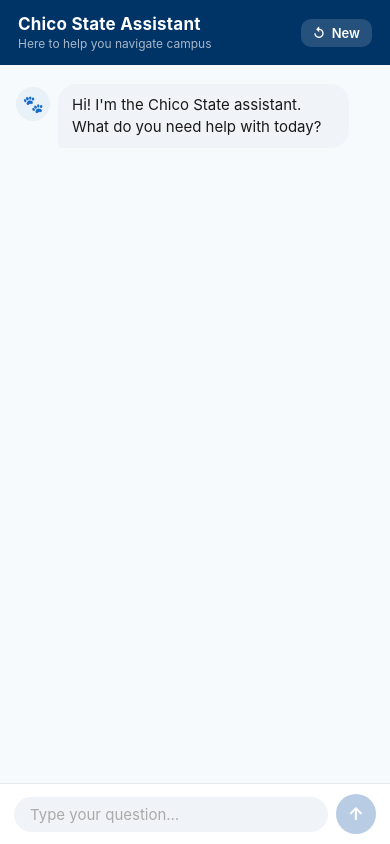
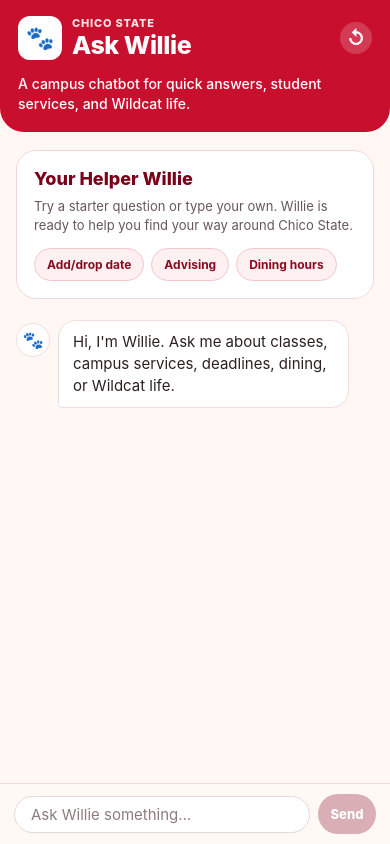
Before and after one commit to RogueL90/CSU-Chico-Tool, a React Native app in the folder csuc/: screen / in a window 390 px wide. Built offline with nearby package versions, Linux system fonts and the light colour scheme.

Commit message:
changes the style to me more chico state themed and add feature like restart chat and some quick question

```diff
--- a/csuc/App.js
+++ b/csuc/App.js
@@ -4,7 +4,7 @@ import ChatScreen from './src/chatbot/ChatScreen';
 export default function App() {
   return (
     <>
-      <StatusBar style="light" />
+      <StatusBar style="light" backgroundColor="#C8102E" />
       <ChatScreen />
     </>
   );
--- a/csuc/app.json
+++ b/csuc/app.json
@@ -1,6 +1,6 @@
 {
   "expo": {
-    "name": "csuc",
+    "name": "Ask Willie",
     "slug": "csuc",
     "version": "1.0.0",
     "orientation": "portrait",
@@ -11,7 +11,7 @@
     },
     "android": {
       "adaptiveIcon": {
-        "backgroundColor": "#E6F4FE",
+        "backgroundColor": "#C8102E",
         "foregroundImage": "./assets/android-icon-foreground.png",
         "backgroundImage": "./assets/android-icon-background.png",
         "monochromeImage": "./assets/android-icon-monochrome.png"
--- a/csuc/src/chatbot/ChatScreen.js
+++ b/csuc/src/chatbot/ChatScreen.js
@@ -18,7 +18,8 @@ import MessageBubble from './components/MessageBubble';
 import { askKnowledgeBase } from '../../aws-bedrock/knowledgeBase';
 
 // ─── Constants ───────────────────────────────────────────────────────────────
-const GREETING = "Hi! I'm the Chico State assistant. What do you need help with today?";
+const GREETING = "Hi, I'm Willie. Ask me about classes, campus services, deadlines, dining, or Wildcat life.";
+const STARTER_QUESTIONS = ['Add/drop date', 'Advising', 'Dining hours'];
 
 // ─── Helpers ─────────────────────────────────────────────────────────────────
 let _id = 0;
@@ -149,18 +150,28 @@ export default function ChatScreen() {
     <SafeAreaView style={styles.safe}>
       {/* ── Header ── */}
       <View style={styles.header}>
+        <View style={styles.brandRow}>
+          <View style={styles.brandMark}>
+            <Text style={styles.brandPaw}>🐾</Text>
+          </View>
           <View>
-          <Text style={styles.headerTitle}>Chico State Assistant</Text>
-          <Text style={styles.headerSub}>Here to help you navigate campus</Text>
+            <Text style={styles.eyebrow}>CHICO STATE</Text>
+            <Text style={styles.headerTitle}>Ask Willie</Text>
           </View>
+        </View>
+        <View style={styles.headerActions}>
           <TouchableOpacity
             style={styles.restartBtn}
             onPress={handleRestart}
             accessibilityRole="button"
             accessibilityLabel="Start over"
           >
-          <Text style={styles.restartTxt}>↺  New</Text>
+            <Text style={styles.restartTxt}>↺</Text>
           </TouchableOpacity>
+        </View>
+        <Text style={styles.headerSub}>
+          A campus chatbot for quick answers, student services, and Wildcat life.
+        </Text>
       </View>
 
       <KeyboardAvoidingView
@@ -175,6 +186,30 @@ export default function ChatScreen() {
           keyExtractor={(item) => item.id}
           renderItem={({ item }) => <MessageBubble message={item} />}
           contentContainerStyle={styles.listContent}
+          ListHeaderComponent={(
+            <View style={styles.welcomeCard}>
+              <View style={styles.cardHeadingRow}>
+                <Text style={styles.cardTitle}>Your Helper Willie</Text>
+              </View>
+              <Text style={styles.cardBody}>
+                Try a starter question or type your own. Willie is ready to help you find your way around Chico State.
+              </Text>
+              <View style={styles.starterRow}>
+                {STARTER_QUESTIONS.map((question) => (
+                  <TouchableOpacity
+                    key={question}
+                    style={styles.starterChip}
+                    onPress={() => sendToBedrock(question)}
+                    disabled={loading}
+                    accessibilityRole="button"
+                    accessibilityLabel={`Ask Willie about ${question}`}
+                  >
+                    <Text style={styles.starterChipText}>{question}</Text>
+                  </TouchableOpacity>
+                ))}
+              </View>
+            </View>
+          )}
           onContentSizeChange={() =>
             listRef.current?.scrollToEnd({ animated: true })
           }
@@ -185,8 +220,8 @@ export default function ChatScreen() {
         {/* ── Typing indicator ── */}
         {loading && (
           <View style={styles.typingBar}>
-            <ActivityIndicator size="small" color="#003366" />
-            <Text style={styles.typingText}>Thinking…</Text>
+            <ActivityIndicator size="small" color="#C8102E" />
+            <Text style={styles.typingText}>Willie is thinking…</Text>
           </View>
         )}
 
@@ -218,8 +253,8 @@ export default function ChatScreen() {
             style={styles.input}
             value={inputText}
             onChangeText={setInputText}
-            placeholder="Type your question…"
-            placeholderTextColor="#aaa"
+            placeholder="Ask Willie something…"
+            placeholderTextColor="#8D7C7F"
             returnKeyType="send"
             onSubmitEditing={handleSend}
             blurOnSubmit={false}
@@ -233,7 +268,7 @@ export default function ChatScreen() {
             accessibilityRole="button"
             accessibilityLabel="Send message"
           >
-            <Text style={styles.sendTxt}>↑</Text>
+            <Text style={styles.sendTxt}>Send</Text>
           </TouchableOpacity>
         </View>
       </KeyboardAvoidingView>
@@ -243,7 +278,7 @@ export default function ChatScreen() {
 
 // ─── Styles ───────────────────────────────────────────────────────────────────
 const styles = StyleSheet.create({
-  safe: { flex: 1, backgroundColor: '#F7FAFD' },
+  safe: { flex: 1, backgroundColor: '#FFF7F3' },
   flex: { flex: 1 },
 
   // Header
@@ -251,23 +286,40 @@ const styles = StyleSheet.create({
     flexDirection: 'row',
     alignItems: 'center',
     justifyContent: 'space-between',
-    backgroundColor: '#003366',
+    flexWrap: 'wrap',
+    backgroundColor: '#C8102E',
     paddingHorizontal: 18,
-    paddingTop: 14,
-    paddingBottom: 14,
+    paddingTop: 16,
+    paddingBottom: 18,
+    borderBottomLeftRadius: 24,
+    borderBottomRightRadius: 24,
   },
-  headerTitle: { color: '#fff', fontSize: 17, fontWeight: '700', letterSpacing: 0.2 },
-  headerSub: { color: 'rgba(255,255,255,0.65)', fontSize: 12, marginTop: 2 },
+  brandRow: { flexDirection: 'row', alignItems: 'center', gap: 10 },
+  brandMark: { width: 44, height: 44, borderRadius: 12, backgroundColor: '#fff', alignItems: 'center', justifyContent: 'center' },
+  brandPaw: { fontSize: 23 },
+  eyebrow: { color: '#FFE6E6', fontSize: 11, fontWeight: '800', letterSpacing: 0.8 },
+  headerTitle: { color: '#fff', fontSize: 25, fontWeight: '800', letterSpacing: -0.4 },
+  headerSub: { width: '100%', color: '#fff', fontSize: 14, lineHeight: 20, marginTop: 14, fontWeight: '500' },
+  headerActions: { flexDirection: 'row', alignItems: 'center', gap: 7 },
   restartBtn: {
-    backgroundColor: 'rgba(255,255,255,0.15)',
-    borderRadius: 10,
-    paddingVertical: 6,
-    paddingHorizontal: 12,
+    backgroundColor: 'rgba(255,255,255,0.18)',
+    borderRadius: 16,
+    width: 32,
+    height: 32,
+    justifyContent: 'center',
+    alignItems: 'center',
   },
-  restartTxt: { color: '#fff', fontSize: 13, fontWeight: '600' },
+  restartTxt: { color: '#fff', fontSize: 19, fontWeight: '700' },
 
   // Message list
-  listContent: { paddingTop: 14, paddingBottom: 10 },
+  listContent: { paddingTop: 18, paddingBottom: 10 },
+  welcomeCard: { marginHorizontal: 16, marginBottom: 16, padding: 17, borderRadius: 20, backgroundColor: '#fff', borderWidth: 1, borderColor: '#F1D7D8' },
+  cardHeadingRow: { flexDirection: 'row', justifyContent: 'space-between', alignItems: 'center', gap: 10 },
+  cardTitle: { color: '#7A0019', fontSize: 18, fontWeight: '800', flex: 1 },
+  cardBody: { color: '#65575A', fontSize: 13, lineHeight: 19, marginTop: 8 },
+  starterRow: { flexDirection: 'row', flexWrap: 'wrap', gap: 7, marginTop: 13 },
+  starterChip: { backgroundColor: '#FFF0F1', borderWidth: 1, borderColor: '#F3C6CC', borderRadius: 18, paddingHorizontal: 12, paddingVertical: 8 },
+  starterChipText: { color: '#8B0A22', fontSize: 12, fontWeight: '700' },
 
   // Typing indicator
   typingBar: {
@@ -277,18 +329,18 @@ const styles = StyleSheet.create({
     paddingVertical: 10,
     gap: 8,
   },
-  typingText: { fontSize: 13, color: '#666', fontStyle: 'italic' },
+  typingText: { fontSize: 13, color: '#725E62', fontStyle: 'italic' },
 
   // Persistent call bar
   callBar: {
     flexDirection: 'row',
     alignItems: 'center',
     justifyContent: 'space-between',
-    backgroundColor: '#1A5C38',
+    backgroundColor: '#7A0019',
     paddingHorizontal: 16,
     paddingVertical: 11,
     borderTopWidth: 1,
-    borderTopColor: '#14482C',
+    borderTopColor: '#5B0013',
   },
   callBarLeft: { flexDirection: 'row', alignItems: 'center', gap: 10, flex: 1 },
   callBarIcon: { fontSize: 20 },
@@ -310,27 +362,29 @@ const styles = StyleSheet.create({
     paddingHorizontal: 14,
     paddingVertical: 10,
     borderTopWidth: 1,
-    borderTopColor: '#E4EAF0',
-    backgroundColor: '#fff',
+    borderTopColor: '#F0DCDD',
+    backgroundColor: '#FFF9F6',
     gap: 8,
   },
   input: {
     flex: 1,
-    backgroundColor: '#F0F4F8',
+    backgroundColor: '#fff',
+    borderWidth: 1,
+    borderColor: '#E8D8D8',
     borderRadius: 22,
     paddingHorizontal: 16,
     paddingVertical: Platform.OS === 'ios' ? 10 : 8,
     fontSize: 15,
-    color: '#1a1a1a',
+    color: '#2C2022',
   },
   sendBtn: {
-    backgroundColor: '#003366',
-    width: 40,
+    backgroundColor: '#C8102E',
+    minWidth: 58,
     height: 40,
     borderRadius: 20,
     justifyContent: 'center',
     alignItems: 'center',
   },
-  sendBtnDisabled: { backgroundColor: '#B8CCE4' },
-  sendTxt: { color: '#fff', fontSize: 18, fontWeight: '700', lineHeight: 22 },
+  sendBtnDisabled: { backgroundColor: '#D9AEB5' },
+  sendTxt: { color: '#fff', fontSize: 13, fontWeight: '800' },
 });
--- a/csuc/src/chatbot/components/MessageBubble.js
+++ b/csuc/src/chatbot/components/MessageBubble.js
@@ -67,7 +67,7 @@ const styles = StyleSheet.create({
     paddingHorizontal: 16,
   },
   userBubble: {
-    backgroundColor: '#003366',
+    backgroundColor: '#C8102E',
     borderRadius: 18,
     borderBottomRightRadius: 4,
     paddingVertical: 10,
@@ -86,7 +86,9 @@ const styles = StyleSheet.create({
     width: 34,
     height: 34,
     borderRadius: 17,
-    backgroundColor: '#E8F0F8',
+    backgroundColor: '#FFFFFF',
+    borderWidth: 1,
+    borderColor: '#F0DDDE',
     justifyContent: 'center',
     alignItems: 'center',
     marginRight: 8,
@@ -96,7 +98,9 @@ const styles = StyleSheet.create({
   avatarEmoji: { fontSize: 17 },
   botContent: { flex: 1 },
   botBubble: {
-    backgroundColor: '#F0F4F8',
+    backgroundColor: '#FFFFFF',
+    borderWidth: 1,
+    borderColor: '#F0DDDE',
     borderRadius: 18,
     borderBottomLeftRadius: 4,
     paddingVertical: 10,
@@ -104,6 +108,6 @@ const styles = StyleSheet.create({
     alignSelf: 'flex-start',
     maxWidth: '92%',
   },
-  botText: { color: '#1a1a1a', fontSize: 15, lineHeight: 22 },
+  botText: { color: '#2C2022', fontSize: 15, lineHeight: 22 },
   outputsContainer: { marginTop: 4 },
 });
--- a/csuc/src/chatbot/components/outputs/PhoneOutput.js
+++ b/csuc/src/chatbot/components/outputs/PhoneOutput.js
@@ -61,7 +61,7 @@ const styles = StyleSheet.create({
   button: {
     flexDirection: 'row',
     alignItems: 'center',
-    backgroundColor: '#4A7C59',
+    backgroundColor: '#7A0019',
     borderRadius: 14,
     paddingVertical: 12,
     paddingHorizontal: 16,
--- a/csuc/src/chatbot/components/outputs/TextOutput.js
+++ b/csuc/src/chatbot/components/outputs/TextOutput.js
@@ -21,13 +21,13 @@ const styles = StyleSheet.create({
     backgroundColor: '#fff',
     borderRadius: 12,
     borderWidth: 1,
-    borderColor: '#E4EAF0',
+    borderColor: '#F0DDDE',
     padding: 14,
     marginTop: 6,
   },
   text: {
     fontSize: 15,
-    color: '#1a1a1a',
+    color: '#2C2022',
     lineHeight: 23,
   },
 });
```
Also changed, not shown: csuc/src/chatbot/components/ChoiceChips.js (+7 -7 lines), csuc/src/chatbot/components/outputs/MapOutput.js (+4 -4 lines), 1 other file (tests, documents, lock files or other folders). Lines whose indentation alone changed are shown as unchanged.
